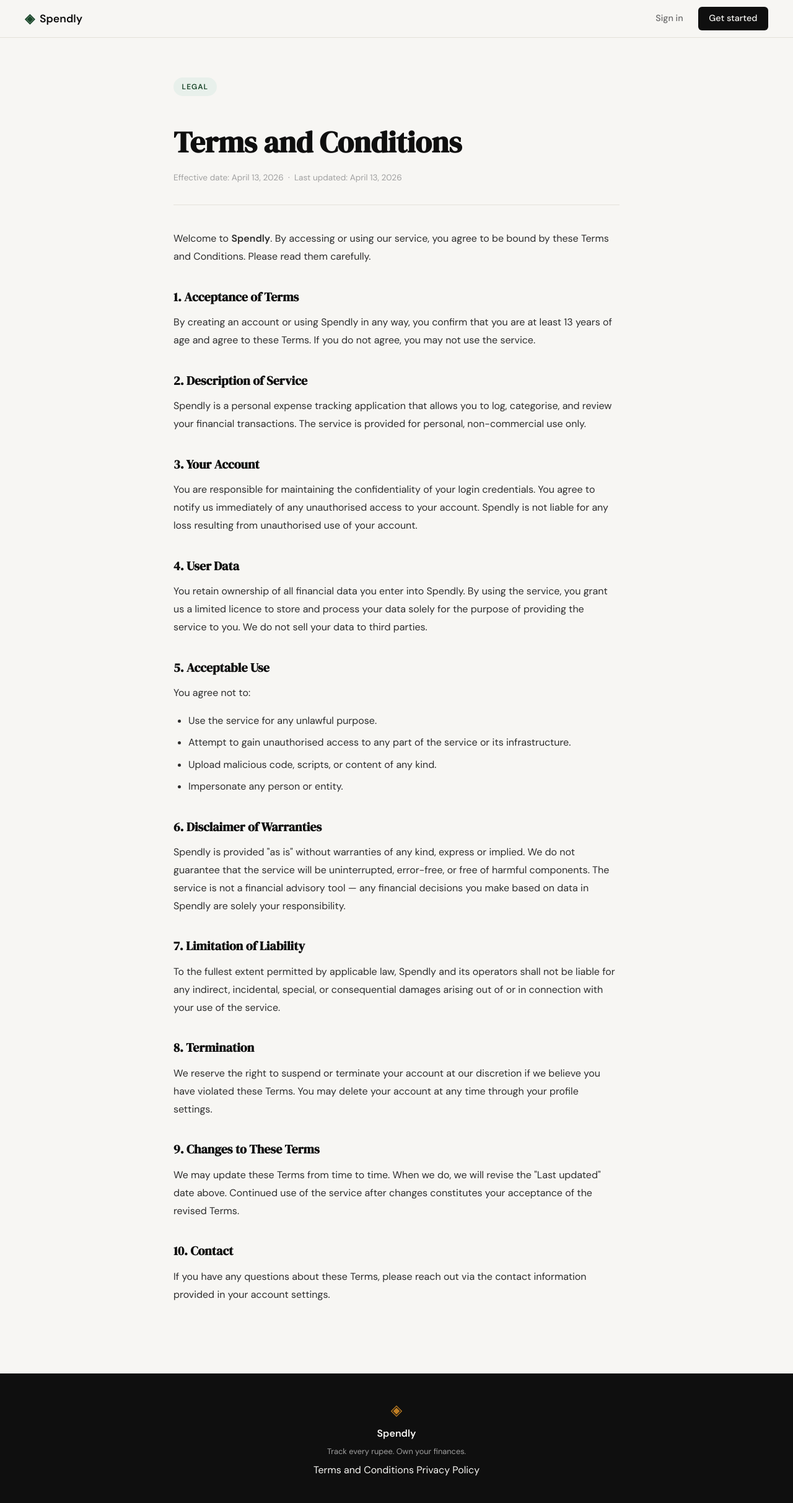
After one commit to AdarshMundra/claude_learn, a Flask app: page /terms in a window 1280 px wide. The commit adds this page. Shown: the whole page at 62% size. Run offline with Flask 3, Linux system fonts and the light colour scheme.

Commit message:
landing: add terms and conditions page and route

```diff
--- a/app.py
+++ b/app.py
@@ -20,6 +20,11 @@ def register():
 @app.route("/login")
 def login():
     return render_template("login.html")
+
+
+@app.route("/terms")
+def terms():
+    return render_template("terms.html")
 
 
 # ------------------------------------------------------------------ #
--- a/static/css/style.css
+++ b/static/css/style.css
@@ -508,6 +508,64 @@ a { color: inherit; text-decoration: none; }
 }
 
 /* ------------------------------------------------------------------ */
+/* Legal pages (terms, privacy)                                        */
+/* ------------------------------------------------------------------ */
+
+.legal-section {
+    padding: 4rem 2rem 6rem;
+}
+
+.legal-inner {
+    max-width: 720px;
+    margin: 0 auto;
+}
+
+.legal-header {
+    margin-bottom: 2.5rem;
+    padding-bottom: 2rem;
+    border-bottom: 1px solid var(--border);
+}
+
+.legal-title {
+    font-family: var(--font-display);
+    font-size: clamp(2rem, 4vw, 3rem);
+    color: var(--ink);
+    margin: 0.75rem 0 0.5rem;
+}
+
+.legal-meta {
+    font-size: 0.85rem;
+    color: var(--ink-faint);
+    margin-top: 0.5rem;
+}
+
+.legal-body {
+    color: var(--ink-soft);
+    line-height: 1.8;
+}
+
+.legal-body p {
+    margin-bottom: 1rem;
+}
+
+.legal-body h2 {
+    font-family: var(--font-display);
+    font-size: 1.25rem;
+    color: var(--ink);
+    margin: 2rem 0 0.6rem;
+}
+
+.legal-body ul {
+    list-style: disc;
+    padding-left: 1.5rem;
+    margin-bottom: 1rem;
+}
+
+.legal-body ul li {
+    margin-bottom: 0.4rem;
+}
+
+/* ------------------------------------------------------------------ */
 /* Responsive                                                          */
 /* ------------------------------------------------------------------ */
 
--- a/templates/base.html
+++ b/templates/base.html
@@ -35,7 +35,7 @@
             <span class="footer-name">Spendly</span>
             <p class="footer-copy">Track every rupee. Own your finances.</p>
             <div class="footer-links">
-                <a href="#">Terms and Conditions</a>
+                <a href="{{ url_for('terms') }}">Terms and Conditions</a>
                 <a href="#">Privacy Policy</a>
             </div>
         </div>
--- /dev/null
+++ b/templates/terms.html
@@ -0,0 +1,61 @@
+{% extends "base.html" %}
+
+{% block title %}Terms and Conditions — Spendly{% endblock %}
+
+{% block content %}
+
+<section class="legal-section">
+    <div class="legal-inner">
+
+        <div class="legal-header">
+            <div class="hero-badge">Legal</div>
+            <h1 class="legal-title">Terms and Conditions</h1>
+            <p class="legal-meta">Effective date: April 13, 2026 &nbsp;·&nbsp; Last updated: April 13, 2026</p>
+        </div>
+
+        <div class="legal-body">
+
+            <p>Welcome to <strong>Spendly</strong>. By accessing or using our service, you agree to be bound by these Terms and Conditions. Please read them carefully.</p>
+
+            <h2>1. Acceptance of Terms</h2>
+            <p>By creating an account or using Spendly in any way, you confirm that you are at least 13 years of age and agree to these Terms. If you do not agree, you may not use the service.</p>
+
+            <h2>2. Description of Service</h2>
+            <p>Spendly is a personal expense tracking application that allows you to log, categorise, and review your financial transactions. The service is provided for personal, non-commercial use only.</p>
+
+            <h2>3. Your Account</h2>
+            <p>You are responsible for maintaining the confidentiality of your login credentials. You agree to notify us immediately of any unauthorised access to your account. Spendly is not liable for any loss resulting from unauthorised use of your account.</p>
+
+            <h2>4. User Data</h2>
+            <p>You retain ownership of all financial data you enter into Spendly. By using the service, you grant us a limited licence to store and process your data solely for the purpose of providing the service to you. We do not sell your data to third parties.</p>
+
+            <h2>5. Acceptable Use</h2>
+            <p>You agree not to:</p>
+            <ul>
+                <li>Use the service for any unlawful purpose.</li>
+                <li>Attempt to gain unauthorised access to any part of the service or its infrastructure.</li>
+                <li>Upload malicious code, scripts, or content of any kind.</li>
+                <li>Impersonate any person or entity.</li>
+            </ul>
+
+            <h2>6. Disclaimer of Warranties</h2>
+            <p>Spendly is provided "as is" without warranties of any kind, express or implied. We do not guarantee that the service will be uninterrupted, error-free, or free of harmful components. The service is not a financial advisory tool — any financial decisions you make based on data in Spendly are solely your responsibility.</p>
+
+            <h2>7. Limitation of Liability</h2>
+            <p>To the fullest extent permitted by applicable law, Spendly and its operators shall not be liable for any indirect, incidental, special, or consequential damages arising out of or in connection with your use of the service.</p>
+
+            <h2>8. Termination</h2>
+            <p>We reserve the right to suspend or terminate your account at our discretion if we believe you have violated these Terms. You may delete your account at any time through your profile settings.</p>
+
+            <h2>9. Changes to These Terms</h2>
+            <p>We may update these Terms from time to time. When we do, we will revise the "Last updated" date above. Continued use of the service after changes constitutes your acceptance of the revised Terms.</p>
+
+            <h2>10. Contact</h2>
+            <p>If you have any questions about these Terms, please reach out via the contact information provided in your account settings.</p>
+
+        </div>
+
+    </div>
+</section>
+
+{% endblock %}
```
